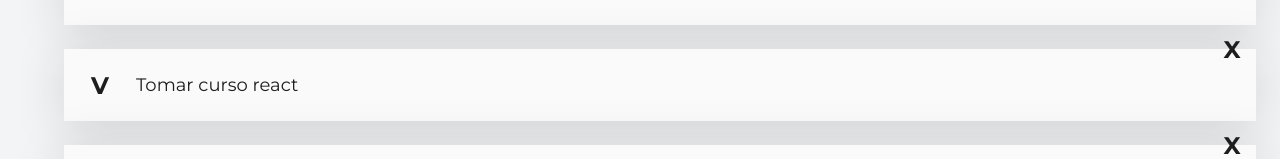
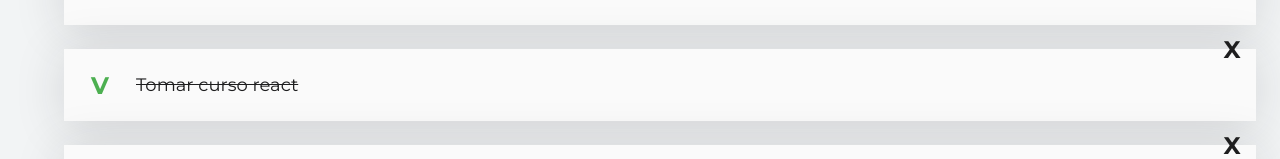
Before and after one commit to ssosaromero/curso-react-intro, a React (Create React App) app: page / in a window 1280 px wide. Shown: the part 266-425 px from the top of the page. Built offline with nearby package versions, Linux system fonts and the light colour scheme.

Commit message:
buscar Todos

```diff
--- a/src/App.js
+++ b/src/App.js
@@ -9,7 +9,7 @@ import { TodoItem } from './TodoItem';
 
 const defaultTodos = [
 { text: 'Cortar cebolla', completed: true},
-{ text: 'Tomar curso react', completed: false},
+{ text: 'Tomar curso react', completed: true},
 { text: 'Lavar los platos', completed: false},
 { text: 'Ver Spiderman', completed: false},
 ];
@@ -21,6 +21,15 @@ function App() {
   const completedTodos=todos.filter(todo=>!!todo.completed).length;
 
   const totalTodos=todos.length;
+
+  const searchedTodos = todos.filter(
+    (todo) => {
+      const todoText = todo.text.toLowerCase();
+      const searchText = searchValue.toLowerCase();
+      return todoText.includes(searchText);
+    }
+  );
+
   console.log('Los usuarios buscan todos de '+searchValue);
   return (
     <>
@@ -32,7 +41,7 @@ function App() {
           setSearchValue={setSearchValue}/>
 
         <TodoList>
-          {defaultTodos.map(todo => (
+          {searchedTodos.map(todo => (
             <TodoItem
               key={todo.text}
               text={todo.text}
```
Also changed, not shown: src/TodoSearch.js (+4 -4 lines).
